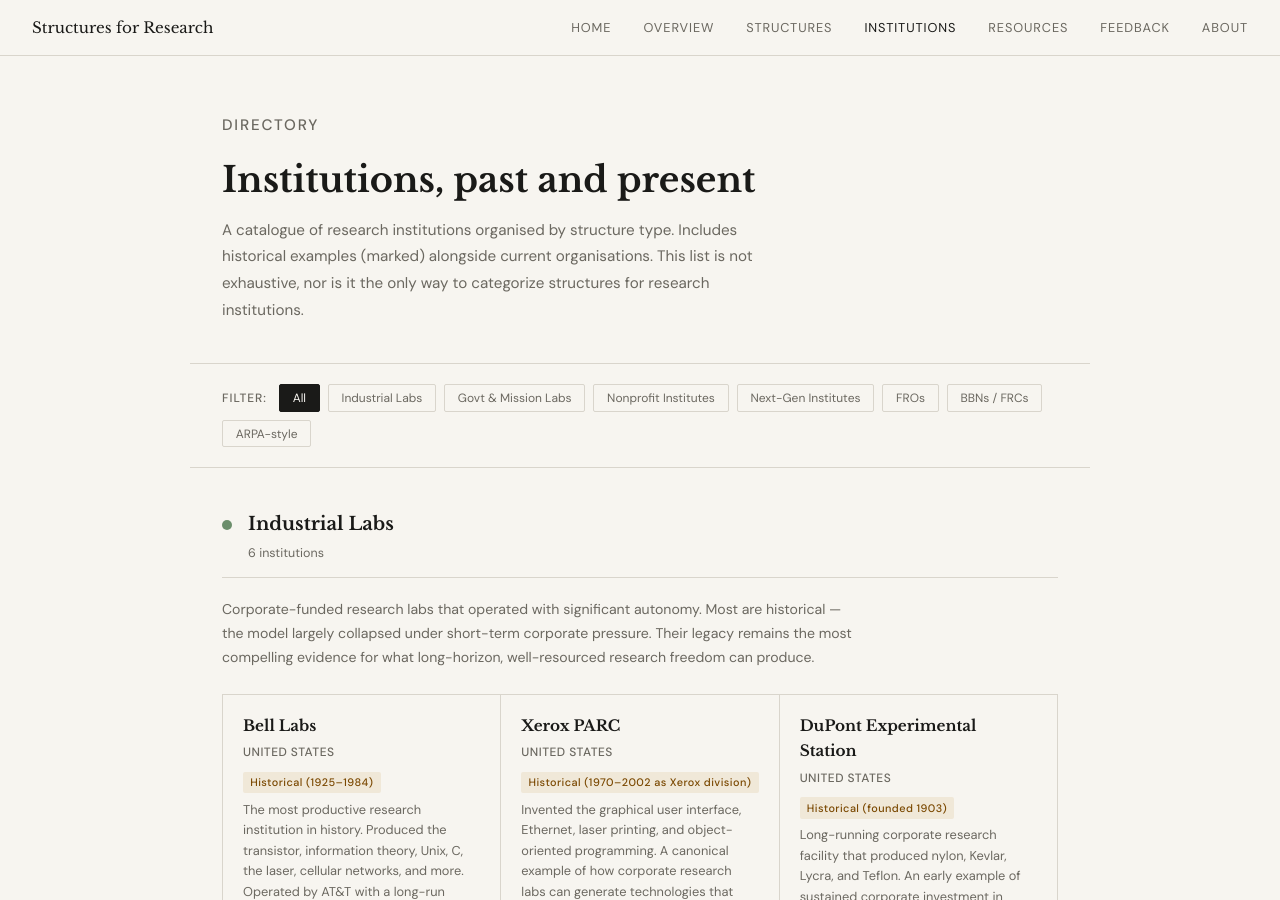
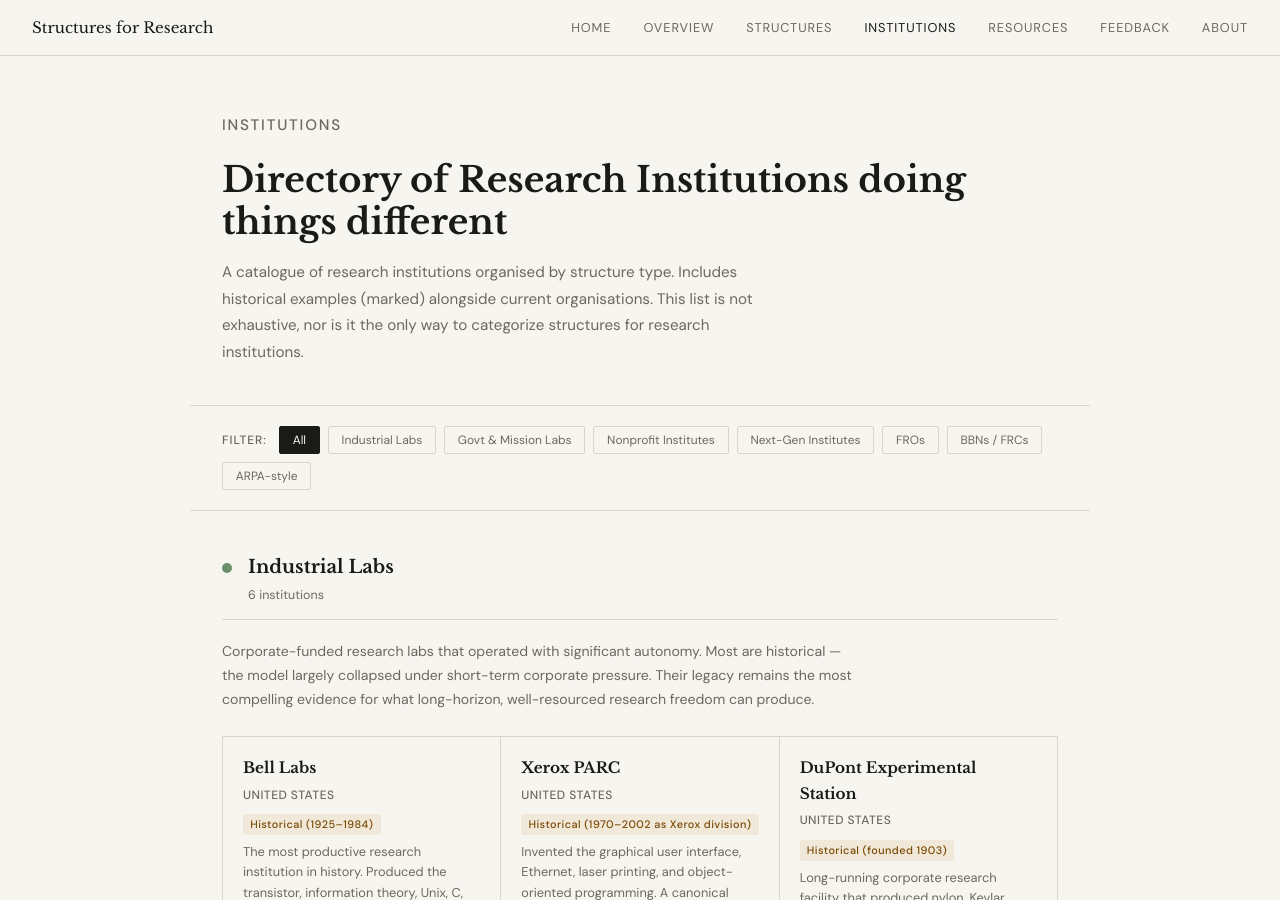
Before and after one commit to biancale4/structuresforresearch.com, a Jekyll site: the page built from institutions.html, in a window 1280 px wide and 900 px high. Built offline with Jekyll 4.4.1, drawn with Linux system fonts in a browser that asks for light colours.

Commit message:
Update institutions.html

```diff
--- a/institutions.html
+++ b/institutions.html
@@ -36,8 +36,8 @@
 </style>
 
 <div class="page-header">
-  <p class="eyebrow">Directory</p>
-  <h1>Institutions, past and present</h1>
+  <p class="eyebrow">Institutions</p>
+  <h1>Directory of Research Institutions doing things different</h1>
   <p>A catalogue of research institutions organised by structure type. Includes historical examples (marked) alongside current organisations. This list is not exhaustive, nor is it the only way to categorize structures for research institutions.</p>
 </div>
 
```
